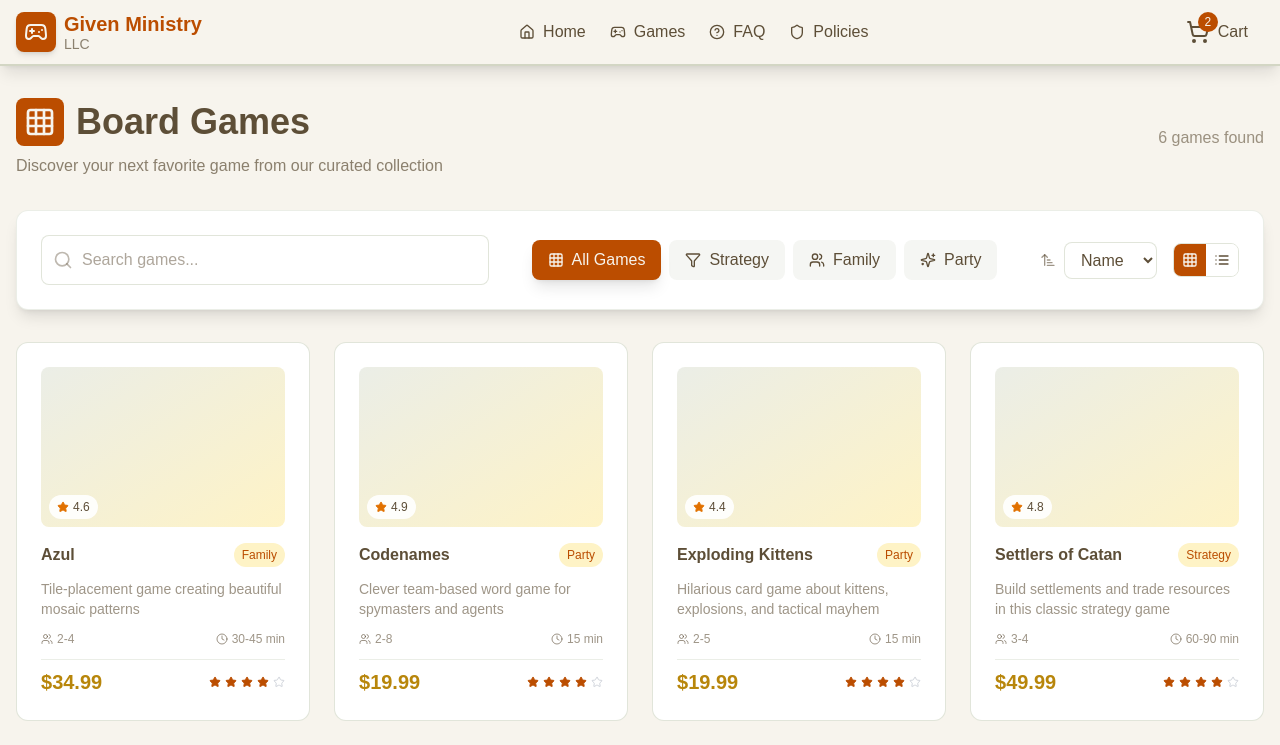
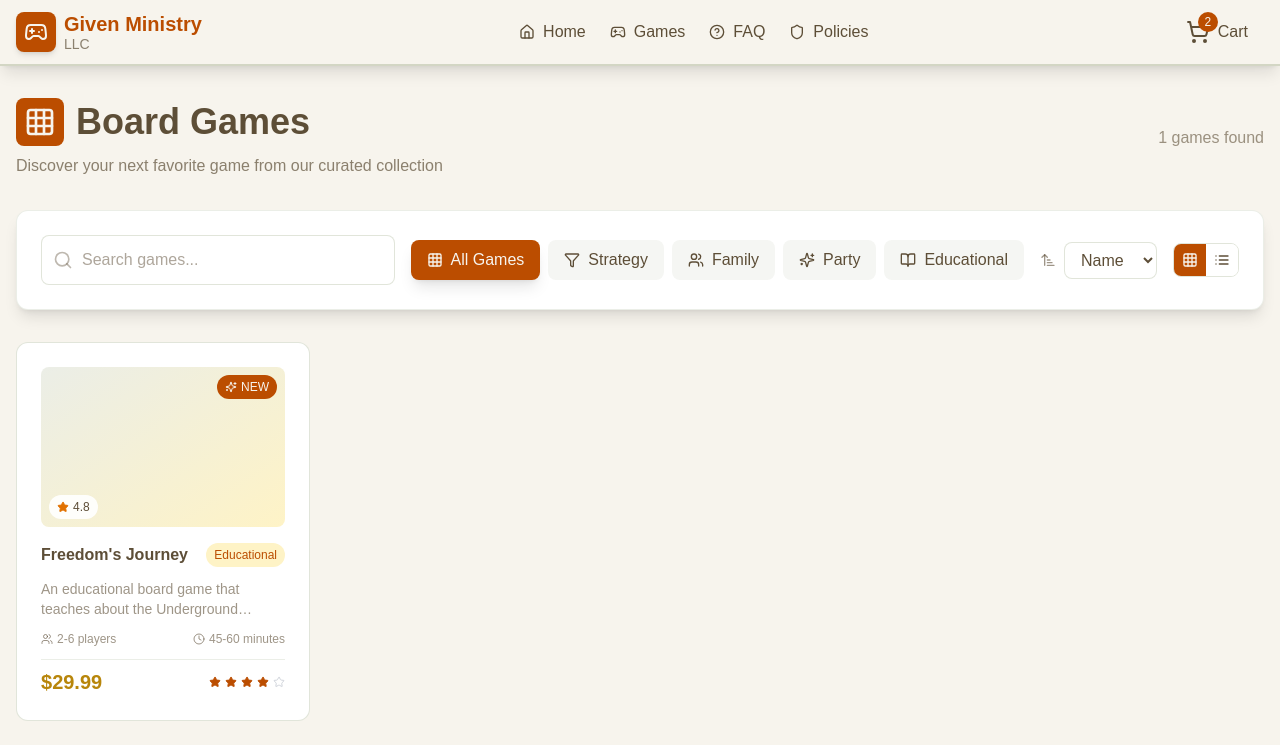
Before and after one commit to givenministryLLC/given-ministry-boardgames, a Next.js app: page /games in a window 1280 px wide. Shown: the top 745 px of the page. Built offline with nearby package versions, Linux system fonts and the light colour scheme.

Commit message:
add freedoms journey to inventory

```diff
--- a/src/app/games/[handle]/page.tsx
+++ b/src/app/games/[handle]/page.tsx
@@ -13,140 +13,11 @@
     Award,
     CheckCircle
 } from 'lucide-react';
+import { games } from '@/data/games';
 
-// This will be replaced with Shopify API call
+// Get game by handle from our data
 async function getGame(handle: string) {
-    // Enhanced placeholder data
-    const games = {
-        'settlers-of-catan': {
-            id: 1,
-            name: 'Settlers of Catan',
-            price: 49.99,
-            description: 'Build settlements, cities, and roads to earn victory points and become the dominant force on the island of Catan. Trade resources, build strategically, and watch out for the robber in this classic strategy game.',
-            longDescription: 'In Catan, players try to be the dominant force on the island of Catan by building settlements, cities, and roads. On each turn dice are rolled to determine what resources the island produces. Players collect these resources to build up their civilizations to get to 10 victory points and win the game.',
-            players: '3-4 players',
-            playtime: '60-90 minutes',
-            age: '10+',
-            category: 'Strategy',
-            inStock: true,
-            rating: 4.8,
-            reviews: 127,
-            features: [
-                'Modular board for endless replayability',
-                'Strategic trading and resource management',
-                'Perfect gateway to strategy gaming',
-                'Award-winning game design'
-            ],
-            images: []
-        },
-        'ticket-to-ride': {
-            id: 2,
-            name: 'Ticket to Ride',
-            price: 39.99,
-            description: 'A cross-country train adventure where players collect train cards to claim railway routes connecting cities across North America.',
-            longDescription: 'With elegantly simple gameplay, Ticket to Ride can be learned in under 15 minutes. Players collect cards of various types of train cars they then use to claim railway routes in North America.',
-            players: '2-5 players',
-            playtime: '30-60 minutes',
-            age: '8+',
-            category: 'Family',
-            inStock: true,
-            rating: 4.7,
-            reviews: 89,
-            features: [
-                'Beautiful illustrated board',
-                'Easy to learn, fun for all ages',
-                'Multiple strategic paths to victory',
-                'Great family game night choice'
-            ],
-            images: []
-        },
-        'codenames': {
-            id: 3,
-            name: 'Codenames',
-            price: 19.99,
-            description: 'A clever team-based word game where spymasters give one-word clues to help their teammates identify their agents.',
-            longDescription: 'Two rival spymasters know the secret identities of 25 agents. Their teammates know the agents only by their CODENAMES. In Codenames, two teams compete to see who can make contact with all of their agents first.',
-            players: '2-8 players',
-            playtime: '15 minutes',
-            age: '14+',
-            category: 'Party',
-            inStock: true,
-            rating: 4.6,
-            reviews: 156,
-            features: [
-                'Perfect for parties and large groups',
-                'Unlimited replayability with word combinations',
-                'Encourages creative thinking',
-                'Quick setup and gameplay'
-            ],
-            images: []
-        },
-        'wingspan': {
-            id: 4,
-            name: 'Wingspan',
-            price: 59.99,
-            description: 'A competitive, medium-weight, card-driven, engine-building board game about birds.',
-            longDescription: 'You are bird enthusiasts—researchers, bird watchers, ornithologists, and collectors—seeking to discover and attract the best birds to your network of wildlife preserves.',
-            players: '1-5 players',
-            playtime: '40-70 minutes',
-            age: '10+',
-            category: 'Strategy',
-            inStock: true,
-            rating: 4.9,
-            reviews: 203,
-            features: [
-                'Stunning bird artwork and components',
-                'Engine-building mechanics',
-                'Solo play mode included',
-                'Educational bird facts'
-            ],
-            images: []
-        },
-        'azul': {
-            id: 5,
-            name: 'Azul',
-            price: 34.99,
-            description: 'A tile-placement game where players compete to create the most beautiful wall.',
-            longDescription: 'Introduced by the Moors, azulejos (originally white and blue ceramic tiles) were fully embraced by the Portuguese when their king Manuel I was mesmerized by the stunning beauty of these tiles.',
-            players: '2-4 players',
-            playtime: '30-45 minutes',
-            age: '8+',
-            category: 'Family',
-            inStock: true,
-            rating: 4.8,
-            reviews: 178,
-            features: [
-                'Beautiful tactile tiles',
-                'Simple rules, deep strategy',
-                'Multiple ways to score points',
-                'Great for all skill levels'
-            ],
-            images: []
-        },
-        'exploding-kittens': {
-            id: 6,
-            name: 'Exploding Kittens',
-            price: 19.99,
-            description: 'A card game for people who are into kittens and explosions and laser beams and sometimes goats.',
-            longDescription: 'Exploding Kittens is a kitty-powered version of Russian Roulette. Players take turns drawing cards until someone draws an exploding kitten and loses the game.',
-            players: '2-5 players',
-            playtime: '15 minutes',
-            age: '7+',
-            category: 'Party',
-            inStock: false,
-            rating: 4.3,
-            reviews: 342,
-            features: [
-                'Hilarious artwork by The Oatmeal',
-                'Quick and easy gameplay',
-                'Perfect party game',
-                'Lots of laughs guaranteed'
-            ],
-            images: []
-        }
-    };
-
-    return games[handle as keyof typeof games] || null;
+    return games.find(game => game.handle === handle) || null;
 }
 
 export default async function GameDetailPage({
--- a/src/app/games/page.tsx
+++ b/src/app/games/page.tsx
@@ -13,8 +13,10 @@
     Tag,
     Search,
     Sparkles,
-    Award
+    Award,
+    BookOpen
 } from 'lucide-react';
+import { games, categories } from '@/data/games';
 
 export default function GamesPage() {
     const [selectedCategory, setSelectedCategory] = useState('all');
@@ -22,87 +24,13 @@
     const [viewMode, setViewMode] = useState<'grid' | 'list'>('grid');
     const [searchTerm, setSearchTerm] = useState('');
 
-    // Enhanced placeholder data - will be replaced with Shopify API
-    const games = [
-        {
-            id: 1,
-            name: 'Settlers of Catan',
-            price: 49.99,
-            category: 'strategy',
-            handle: 'settlers-of-catan',
-            players: '3-4',
-            playtime: '60-90 min',
-            rating: 4.8,
-            isNew: false,
-            description: 'Build settlements and trade resources in this classic strategy game'
-        },
-        {
-            id: 2,
-            name: 'Ticket to Ride',
-            price: 39.99,
-            category: 'family',
-            handle: 'ticket-to-ride',
-            players: '2-5',
-            playtime: '30-60 min',
-            rating: 4.7,
-            isNew: true,
-            description: 'Cross-country train adventure connecting cities across America'
-        },
-        {
-            id: 3,
-            name: 'Codenames',
-            price: 19.99,
-            category: 'party',
-            handle: 'codenames',
-            players: '2-8',
-            playtime: '15 min',
-            rating: 4.9,
-            isNew: false,
-            description: 'Clever team-based word game for spymasters and agents'
-        },
-        {
-            id: 4,
-            name: 'Wingspan',
-            price: 59.99,
-            category: 'strategy',
-            handle: 'wingspan',
-            players: '1-5',
-            playtime: '40-70 min',
-            rating: 4.8,
-            isNew: true,
-            description: 'Beautiful engine-building game about birds and their habitats'
-        },
-        {
-            id: 5,
-            name: 'Azul',
-            price: 34.99,
-            category: 'family',
-            handle: 'azul',
-            players: '2-4',
-            playtime: '30-45 min',
-            rating: 4.6,
-            isNew: false,
-            description: 'Tile-placement game creating beautiful mosaic patterns'
-        },
-        {
-            id: 6,
-            name: 'Exploding Kittens',
-            price: 19.99,
-            category: 'party',
-            handle: 'exploding-kittens',
-            players: '2-5',
-            playtime: '15 min',
-            rating: 4.4,
-            isNew: false,
-            description: 'Hilarious card game about kittens, explosions, and tactical mayhem'
-        },
-    ];
-
-    const categories = [
+    // Update categories to include educational with icon
+    const categoriesWithIcons = [
         { value: 'all', label: 'All Games', icon: Grid3X3 },
         { value: 'strategy', label: 'Strategy', icon: Filter },
         { value: 'family', label: 'Family', icon: Users },
-        { value: 'party', label: 'Party', icon: Sparkles }
+        { value: 'party', label: 'Party', icon: Sparkles },
+        { value: 'educational', label: 'Educational', icon: BookOpen }
     ];
 
     const filteredGames = games.filter(game => {
@@ -154,7 +82,7 @@
 
                         {/* Category Filters */}
                         <div className="flex flex-wrap gap-2">
-                            {categories.map(category => {
+                            {categoriesWithIcons.map(category => {
                                 const IconComponent = category.icon;
                                 return (
                                     <button
@@ -267,7 +195,7 @@
                         ))}
                     </div>
                 ) : (
-                    // List View
+                    // List View - similar structure but horizontal layout
                     <div className="space-y-4">
                         {sortedGames.map((game) => (
                             <Link key={game.id} href={`/games/${game.handle}`}>
@@ -298,7 +226,7 @@
                                                 <div className="flex items-center space-x-6 text-sm text-deep-brown/60">
                                                     <div className="flex items-center space-x-1">
                                                         <Users className="w-4 h-4" />
-                                                        <span>{game.players} players</span>
+                                                        <span>{game.players}</span>
                                                     </div>
                                                     <div className="flex items-center space-x-1">
                                                         <Clock className="w-4 h-4" />
--- /dev/null
+++ b/src/data/games.ts
@@ -0,0 +1,53 @@
+export interface Game {
+    id: number;
+    name: string;
+    price: number;
+    category: string;
+    handle: string;
+    players: string;
+    playtime: string;
+    age: string;
+    rating: number;
+    reviews: number;
+    isNew: boolean;
+    inStock: boolean;
+    description: string;
+    longDescription: string;
+    features: string[];
+    images: string[];
+}
+
+export const games: Game[] = [
+    {
+        id: 1,
+        name: "Freedom's Journey",
+        price: 29.99,
+        category: "educational",
+        handle: "freedoms-journey",
+        players: "2-6 players",
+        playtime: "45-60 minutes",
+        age: "8+",
+        rating: 4.8,
+        reviews: 47,
+        isNew: true,
+        inStock: true,
+        description: "An educational board game that teaches about the Underground Railroad and the journey to freedom.",
+        longDescription: "Freedom's Journey is a powerful educational board game that takes players through the harrowing experience of escaping slavery via the Underground Railroad. Players start at a plantation and must make critical decisions, answer historical questions, and navigate challenges to reach freedom. This game combines learning with engaging gameplay to teach important American history.",
+        features: [
+            "Educational gameplay about the Underground Railroad",
+            "Historical information cards with real facts",
+            "Hope cards that provide encouragement and historical context",
+            "Suitable for family learning and classroom use",
+            "Teaches important lessons about courage and perseverance"
+        ],
+        images: []
+    }
+];
+
+export const categories = [
+    { value: 'all', label: 'All Games' },
+    { value: 'strategy', label: 'Strategy' },
+    { value: 'family', label: 'Family' },
+    { value: 'party', label: 'Party' },
+    { value: 'educational', label: 'Educational' }
+];
```
